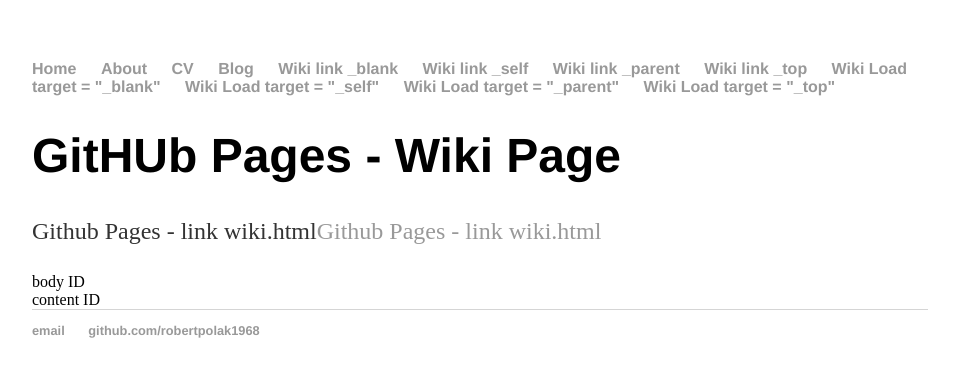
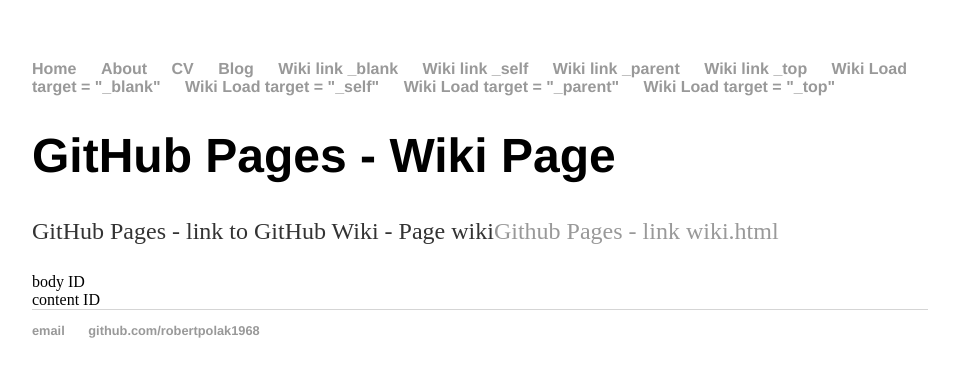
Before and after one commit to robertpolak1968/robertpolak1968.github.io, a Jekyll site: the page built from wiki.html, in a window 1280 px wide. Shown: the top 377 px of the page, without its empty margins (160-1119 px from the left). Built offline with Jekyll 4.4.1, drawn with Linux system fonts in a browser that asks for light colours.

Commit message:
Update wiki.html

```diff
--- a/wiki.html
+++ b/wiki.html
@@ -3,8 +3,8 @@
 title: Hank Quinlan, Horrible Cop
 ---
 <div class="blurb">
-	<h1>GitHUb Pages - Wiki Page</h1>
-	<p>Github Pages - link wiki.html<a href="https://github.com/robertpolak1968/robertpolak1968.github.io/wiki.html" target="_blank">Github Pages - link wiki.html</a></p>
+	<h1>GitHub Pages - Wiki Page</h1>
+	<p>GitHub Pages - link to GitHub Wiki - Page wiki<a href="https://github.com/robertpolak1968/robertpolak1968.github.io/wiki" target="_blank">Github Pages - link wiki.html</a></p>
 </div><!-- /.blurb -->
 
 <head>
```
